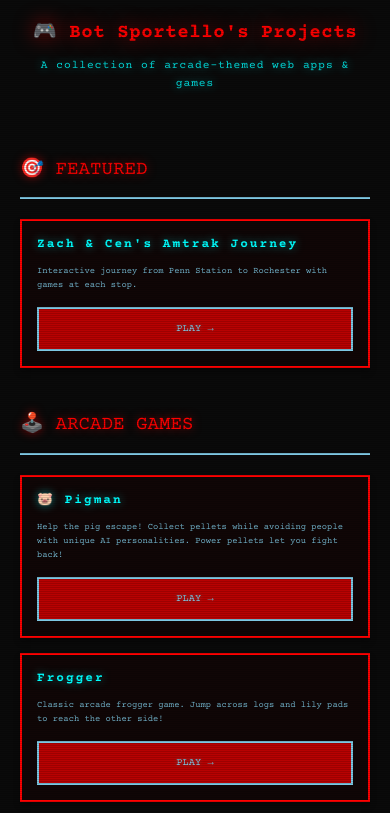
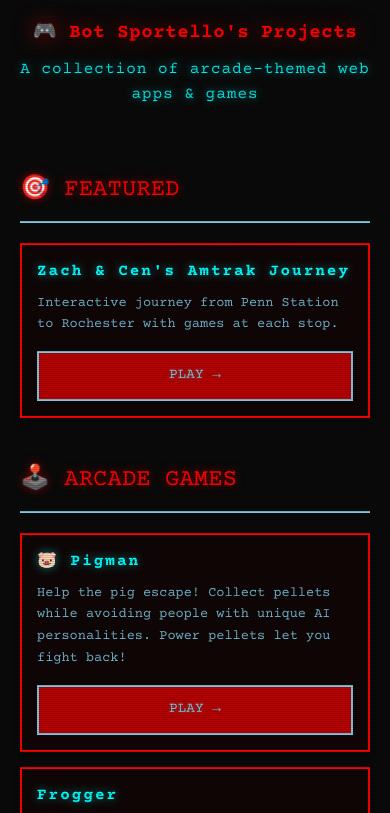
Before and after one commit to milwrite/javabot, a website: page src/index.html in a window 390 px wide. Shown: the top 813 px of the page. Drawn offline with nearby package versions, Linux system fonts and the light colour scheme; files that its build step writes are made by us from their sources.

Commit message:
improve font readability - increase all font sizes

```diff
--- a/src/index.html
+++ b/src/index.html
@@ -23,19 +23,19 @@
             margin-bottom: 60px;
         }
         h1 {
-            font-size: 2em;
+            font-size: 2.5em;
             color: #ff0000;
             margin-bottom: 10px;
             text-shadow: 0 0 20px rgba(255, 0, 0, 0.6);
         }
         .subtitle {
-            font-size: 0.7em;
+            font-size: 1em;
             color: #00ffff;
             margin-bottom: 30px;
             letter-spacing: 1px;
         }
         .section-title {
-            font-size: 1.2em;
+            font-size: 1.5em;
             color: #ff0000;
             margin-top: 40px;
             margin-bottom: 20px;
@@ -64,14 +64,14 @@
             background: rgba(126, 200, 227, 0.1);
         }
         .project-card h3 {
-            font-size: 0.9em;
+            font-size: 1.1em;
             color: #00ffff;
             margin-bottom: 10px;
             word-break: break-word;
             text-shadow: 0 0 10px rgba(0, 255, 255, 0.5);
         }
         .project-card p {
-            font-size: 0.6em;
+            font-size: 0.9em;
             color: #7ec8e3;
             margin-bottom: 15px;
             line-height: 1.6;
@@ -82,7 +82,7 @@
             color: #7ec8e3;
             padding: 10px 18px;
             text-decoration: none;
-            font-size: 0.65em;
+            font-size: 0.9em;
             border: 2px solid #7ec8e3;
             transition: all 0.2s ease;
             min-height: 44px;
@@ -117,10 +117,10 @@
                 font-size: 1.2em;
             }
             .project-card h3 {
-                font-size: 0.8em;
+                font-size: 1em;
             }
             .project-card p {
-                font-size: 0.55em;
+                font-size: 0.85em;
             }
         }
     </style>
```
